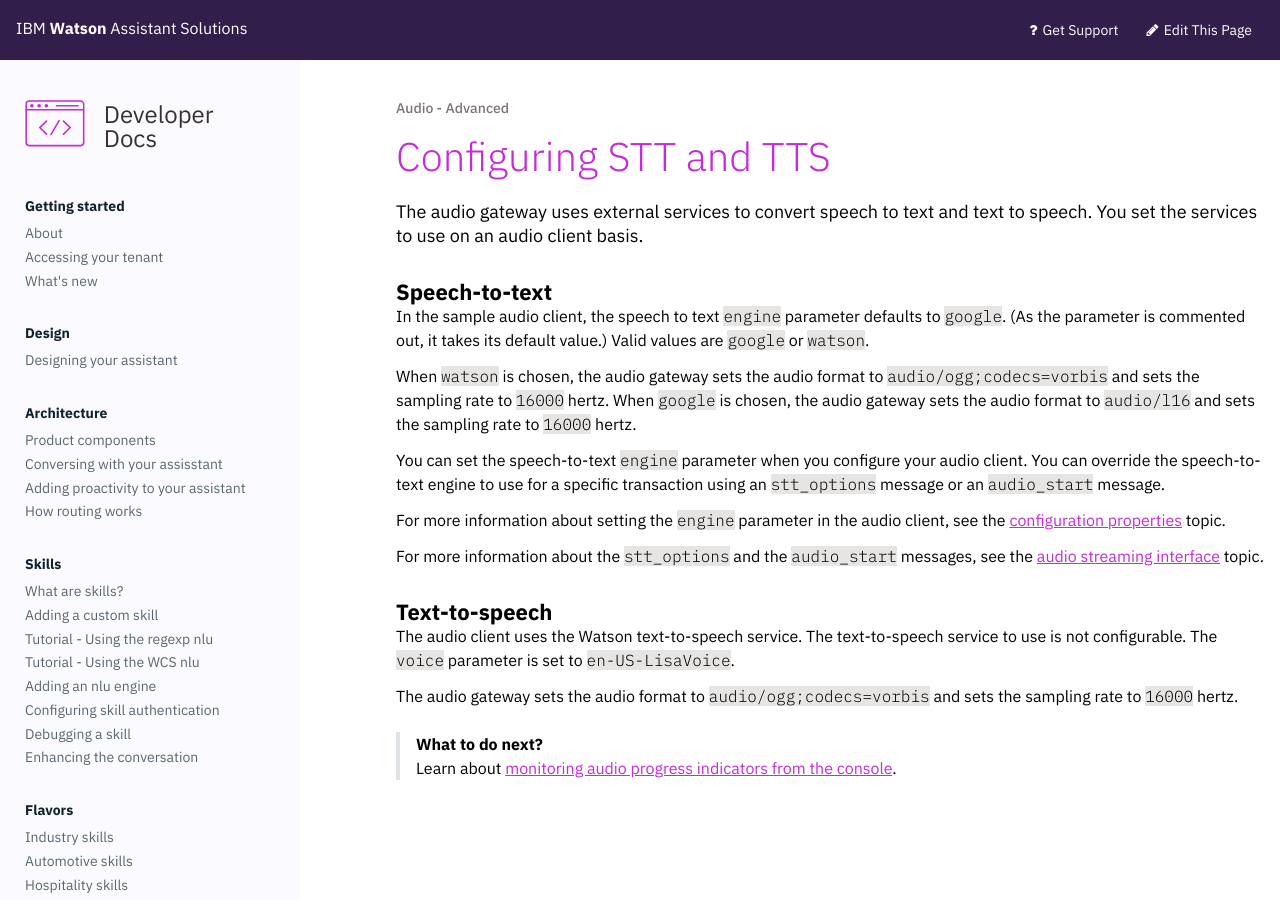
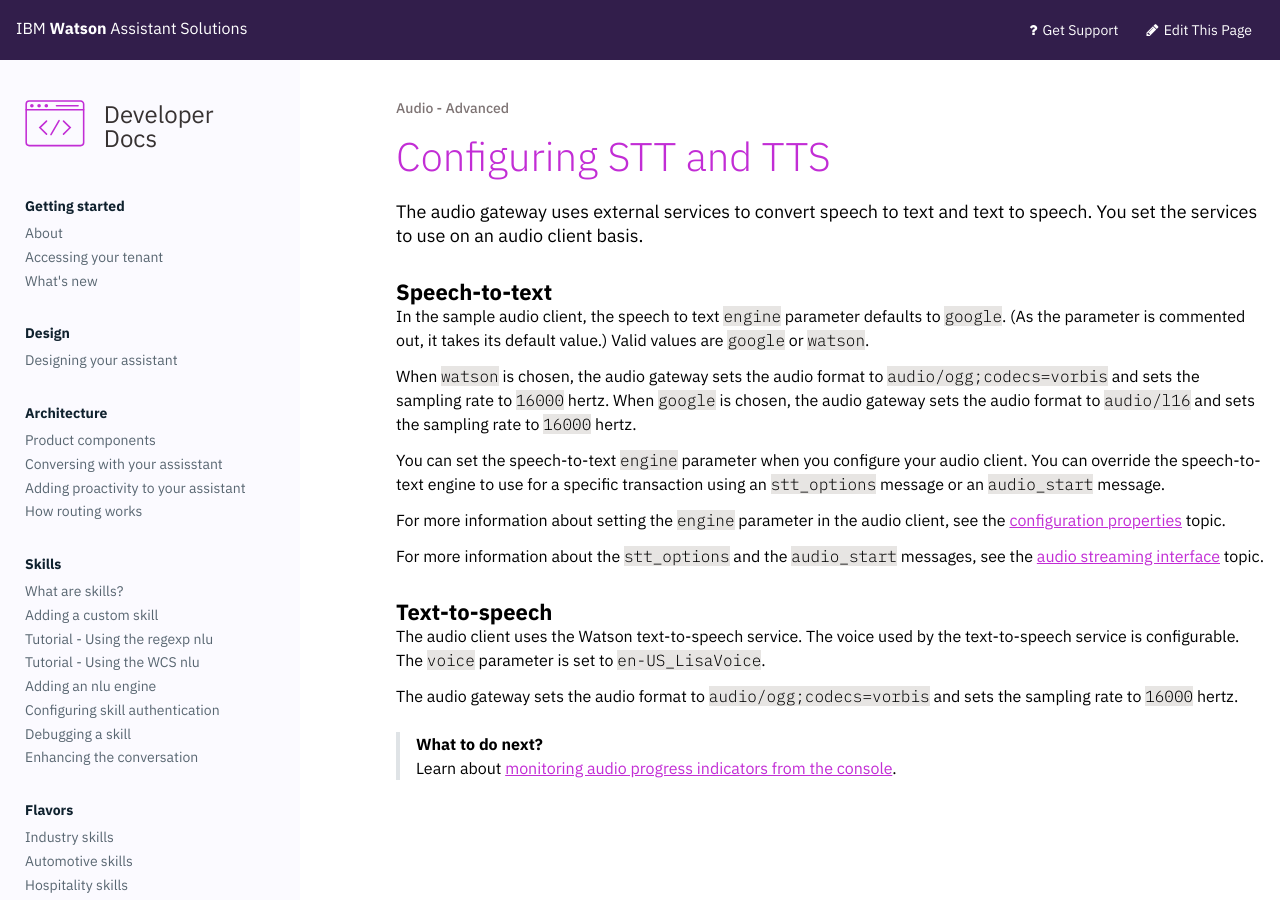
Before and after one commit to Watson-Personal-Assistant/developer, a Jekyll site: the page built from _content/audio/configure_SST.md, in a window 1280 px wide. Built offline with Jekyll 4.4.1, drawn with Linux system fonts in a browser that asks for light colours; some web fonts are replaced.

Commit message:
fixes to misspelling of the voice used for audio gateway

```diff
--- a/_content/audio/configure_SST.md
+++ b/_content/audio/configure_SST.md
@@ -16,7 +16,7 @@
 For more information about the `stt_options` and the `audio_start` messages, see the [audio streaming interface]({{site.baseurl}}/audio/how_it_works_audio) topic.
 
 ### Text-to-speech
-The audio client uses the Watson text-to-speech service.  The text-to-speech service to use is not configurable.  The `voice` parameter is set to `en-US-LisaVoice`.
+The audio client uses the Watson text-to-speech service.  The voice used by the text-to-speech service is configurable.  The `voice` parameter is set to `en-US_LisaVoice`.
 
 The audio gateway sets the audio format to `audio/ogg;codecs=vorbis`  and sets the sampling rate to `16000` hertz.
 
```
Also changed, not shown: _content/audio/config_properties.md (+1 -1 lines), _content/audio_single/audio_client.md (+1 -1 lines), _content/audio_single/configure_SST_single.md (+1 -1 lines).
